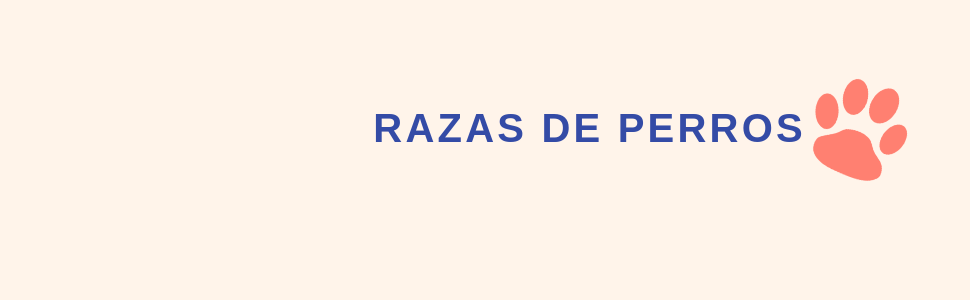
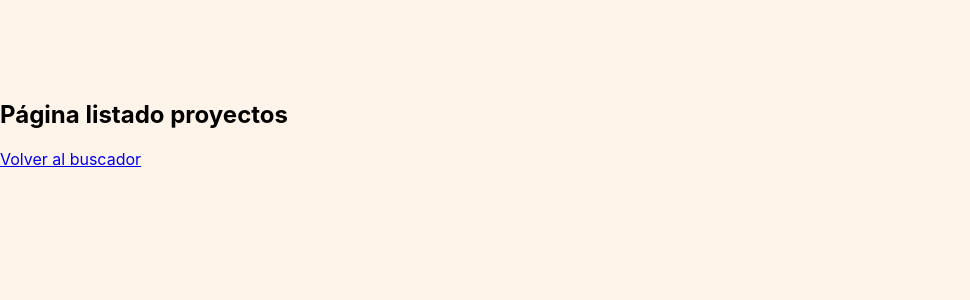
Before and after one commit to natassh/DogsReact, a React (Create React App) app: page /projects in a window 1280 px wide. Shown: the top 300 px of the page, without its empty margins (0-970 px from the left). Built offline with nearby package versions, Linux system fonts and the light colour scheme.

Commit message:
✨ Declared the routes of the application

```diff
--- a/src/App/App.js
+++ b/src/App/App.js
@@ -1,14 +1,20 @@
 import React from 'react';
-import { Logo } from '../Components/Molecules/Logo/Logo';
+import { Switch, Route, BrowserRouter as Router } from 'react-router-dom';
+
+import { Home } from '../pages/Home/Home';
+import { MyProjects } from '../pages/MyProjects/MyProjects';
 
 import './styles/app.css';
 
 function App() {
   return (
     <div className="App">
-      <section className="home">
-        <Logo />
-      </section>
+      <Router>
+        <Switch>
+          <Route exact path="/" component={Home} />
+          <Route path="/projects" component={MyProjects} />
+        </Switch>
+      </Router>
     </div>
   );
 }
--- /dev/null
+++ b/src/pages/Home/Home.js
@@ -0,0 +1,17 @@
+import React from 'react';
+
+import { Logo } from '../../Components/Molecules/Logo/Logo';
+import { Link } from 'react-router-dom';
+
+import '../../App/styles/app.css';
+
+export function Home() {
+  return (
+    <section className="home">
+      <Logo />
+      <Link className="button button__fixed" to="/projects">
+        Proyectos
+      </Link>
+    </section>
+  );
+}
--- /dev/null
+++ b/src/pages/MyProjects/MyProjects.js
@@ -0,0 +1,11 @@
+import React from 'react';
+import { Link } from 'react-router-dom';
+
+export function MyProjects() {
+  return (
+    <section className="list-projects">
+      <h1>Página listado proyectos</h1>
+      <Link to={`/`}>Volver al buscador</Link>
+    </section>
+  );
+}
```
